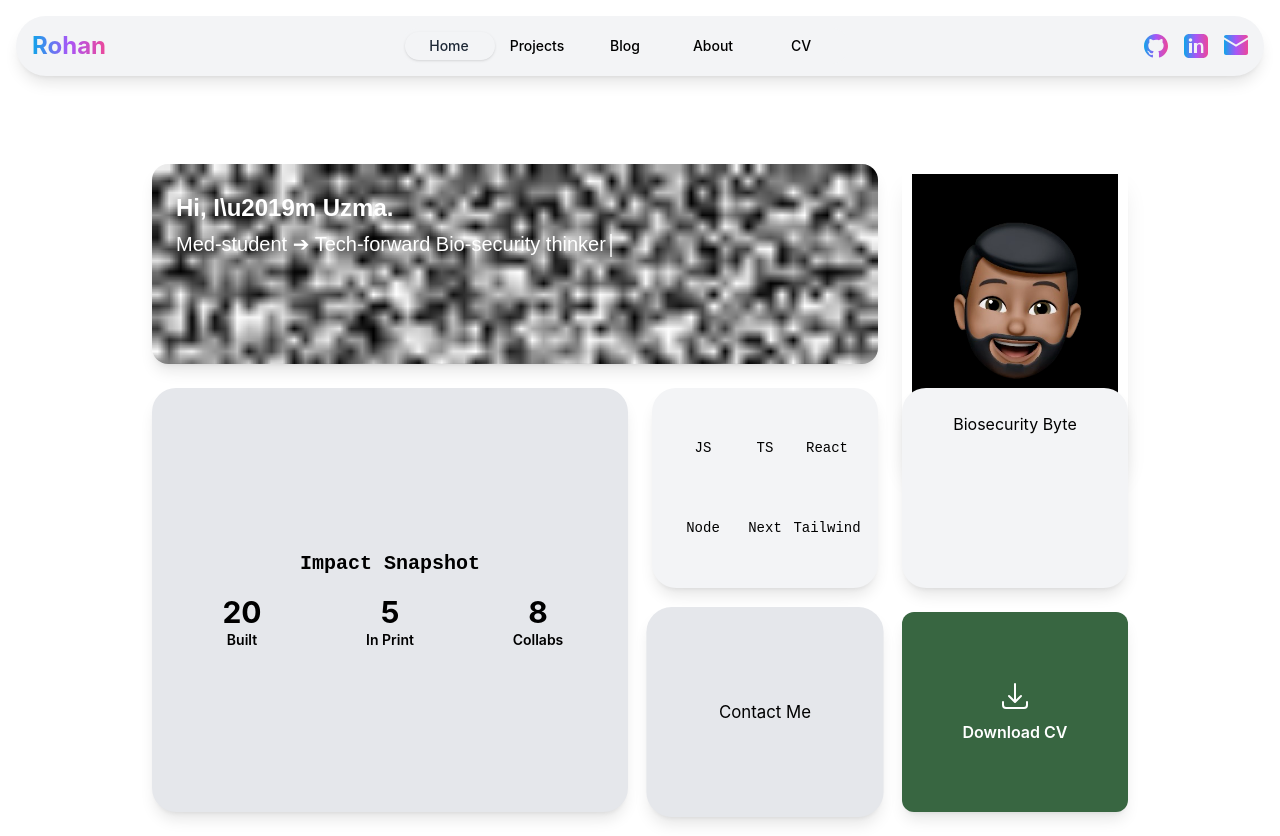
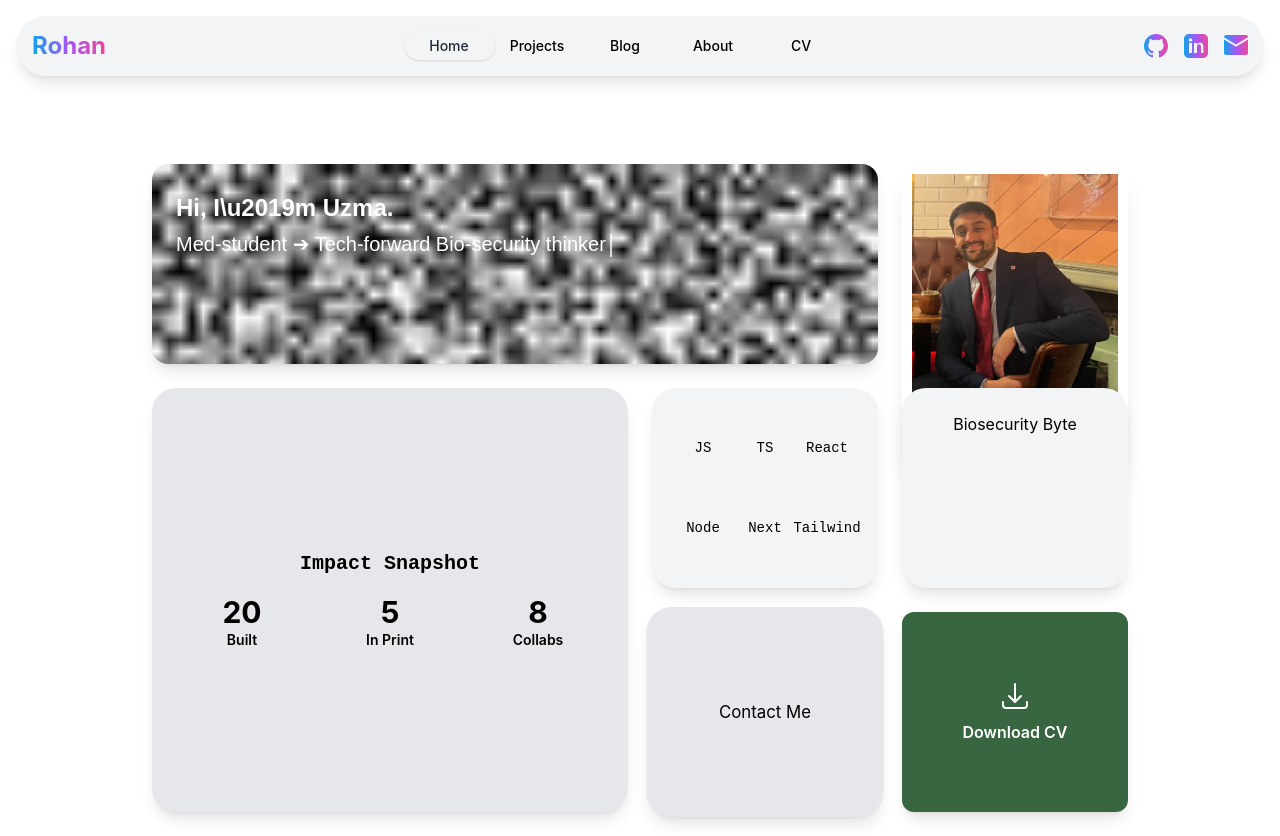
Before and after one commit to SUPA5INGH/personal-website, a Next.js app: page / in a window 1280 px wide. Built offline with nearby package versions, Linux system fonts and the light colour scheme.

Commit message:
Update PolaroidSelfieTile.tsx

```diff
--- a/components/PolaroidSelfieTile.tsx
+++ b/components/PolaroidSelfieTile.tsx
@@ -46,7 +46,7 @@ export default function PolaroidSelfieTile() {
     >
       <div className="relative bg-black shadow-xl rounded-2xl p-2 w-full h-full">
         <Image
-          src="/images/memoji.png"
+          src="/images/IMG_8264.jpeg"
           alt="Rohan"
           fill
           className="rounded-lg object-cover border-[10px] border-white pb-4"
```
